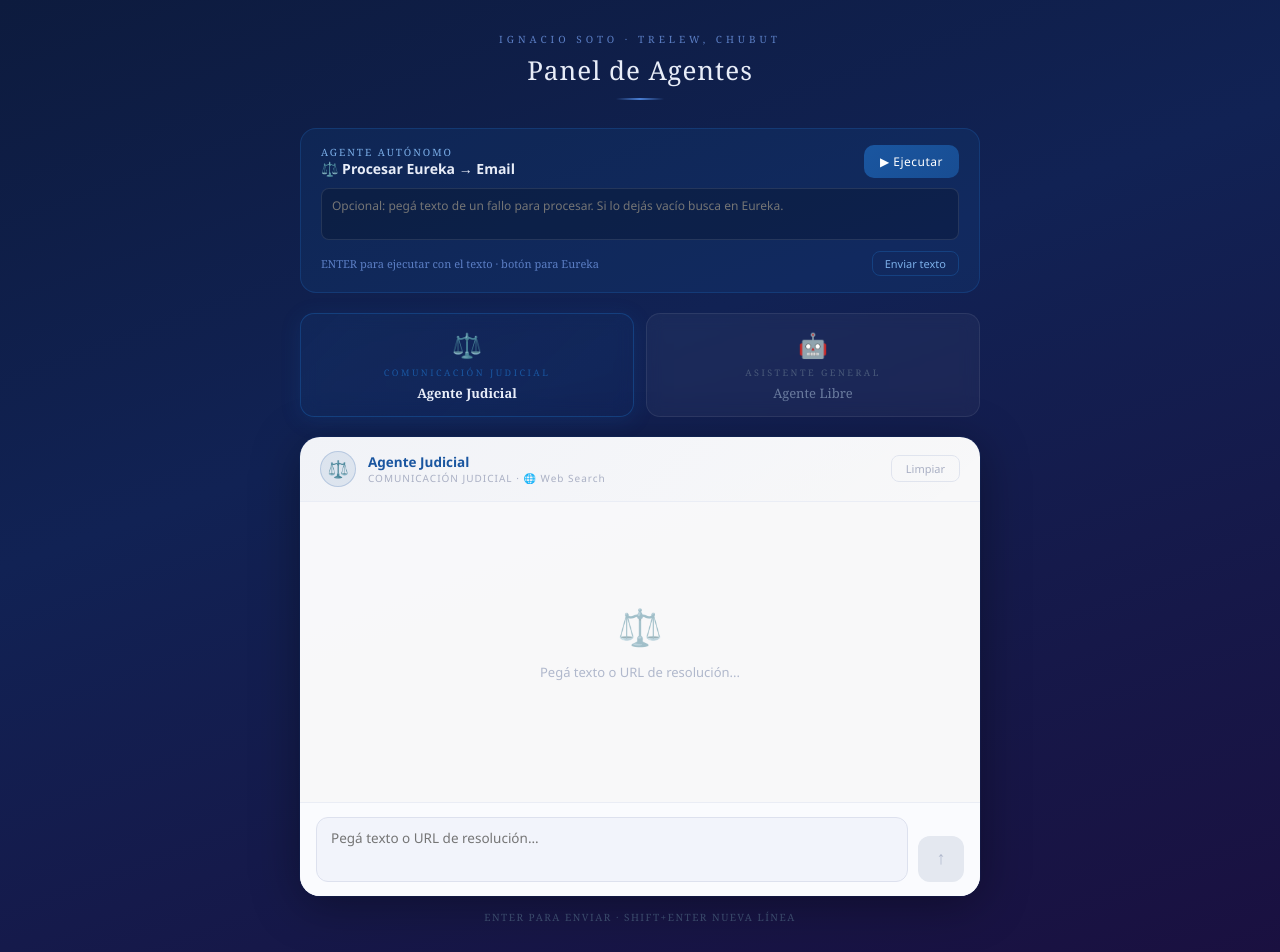
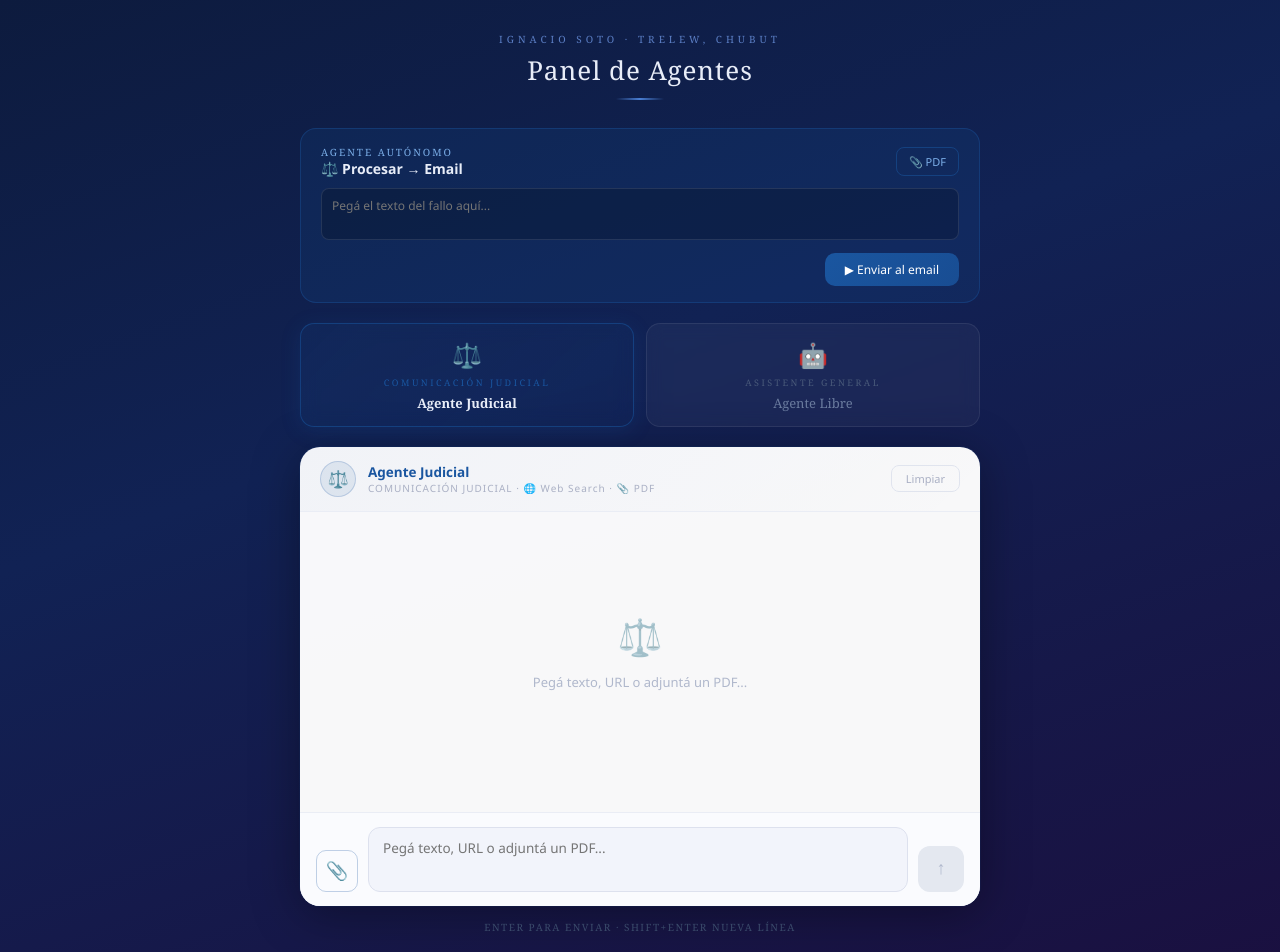
Before and after one commit to ignacervo-cell/panel2, a Next.js app: page / in a window 1280 px wide. Shown: the top 952 px of the page. Built offline with nearby package versions, Linux system fonts and the light colour scheme.

Commit message:
pdf y email completo

```diff
--- a/pages/api/agente.js
+++ b/pages/api/agente.js
@@ -2,14 +2,7 @@ import { Resend } from "resend";
 
 const resend = new Resend(process.env.RESEND_API_KEY);
 
-async function fetchEurekaFallos() {
-  const url = "https://apps1cloud.juschubut.gov.ar/Eureka/Sentencias/Buscar/Fallos/";
-  const res = await fetch(url, { headers: { "User-Agent": "Mozilla/5.0" } });
-  const html = await res.text();
-  return html;
-}
-
-async function procesarConClaude(texto) {
+async function procesarConClaude(contenido) {
   const res = await fetch("https://api.anthropic.com/v1/messages", {
     method: "POST",
     headers: {
@@ -19,8 +12,8 @@ async function procesarConClaude(texto) {
     },
     body: JSON.stringify({
       model: "claude-haiku-4-5-20251001",
-      max_tokens: 2000,
-      system: `Eres un experto en comunicación judicial argentina. Analizá el texto y generá el Doble Producto:
+      max_tokens: 4096,
+      system: `Eres un experto en comunicación judicial argentina. Analizá el texto y generá el Doble Producto COMPLETO sin cortar:
 
 1. FICHA TÉCNICA (Uso Interno)
 - Datos Duros: Expediente, fecha exacta (con hora si figura), montos con centavos, dominios de vehículos.
@@ -32,7 +25,7 @@ async function procesarConClaude(texto) {
 - Anonimizar si hay menores, familia o delitos sexuales.
 - Incluir citas textuales clave. Mencionar ciudad al inicio.
 - Prohibido inventar. Sin consejos.`,
-      messages: [{ role: "user", content: texto }],
+      messages: [{ role: "user", content: contenido }],
     }),
   });
   const data = await res.json();
@@ -43,17 +36,37 @@ export default async function handler(req, res) {
   if (req.method !== "POST") return res.status(405).end();
 
   try {
-    // Si viene texto del usuario (fallo subido manualmente)
-    const { texto } = req.body;
+    const { texto, pdf } = req.body;
+    let contenido = "";
 
-    let contenido = texto;
+    if (pdf) {
+      // PDF en base64 — extraer texto via Claude
+      const resExtract = await fetch("https://api.anthropic.com/v1/messages", {
+        method: "POST",
+        headers: {
+          "Content-Type": "application/json",
+          "x-api-key": process.env.ANTHROPIC_API_KEY,
+          "anthropic-version": "2023-06-01",
+        },
+        body: JSON.stringify({
+          model: "claude-haiku-4-5-20251001",
+          max_tokens: 4096,
+          messages: [{
+            role: "user",
+            content: [
+              { type: "document", source: { type: "base64", media_type: "application/pdf", data: pdf } },
+              { type: "text", text: "Extraé todo el texto de este documento judicial." }
+            ]
+          }]
+        }),
+      });
+      const dataExtract = await resExtract.json();
+      contenido = dataExtract.content?.[0]?.text || "";
+    } else {
+      contenido = texto || "";
+    }
 
-    // Si no hay texto manual, buscar en Eureka
-    if (!contenido) {
-      const html = await fetchEurekaFallos();
-      // Extraer texto relevante del HTML
-      contenido = html.replace(/<[^>]*>/g, " ").replace(/\s+/g, " ").slice(0, 8000);
-    }
+    if (!contenido) return res.status(400).json({ error: "Sin contenido para procesar" });
 
     const resultado = await procesarConClaude(contenido);
 
@@ -61,7 +74,7 @@ export default async function handler(req, res) {
       from: "onboarding@resend.dev",
       to: "ignacervo@gmail.com",
       subject: "Agente Judicial — Nuevo procesamiento",
-      html: `<pre style="font-family: Arial; font-size: 14px; white-space: pre-wrap;">${resultado}</pre>`,
+      html: `<div style="font-family: Arial; font-size: 14px; line-height: 1.6; white-space: pre-wrap;">${resultado.replace(/\n/g, '<br>')}</div>`,
     });
 
     return res.status(200).json({ ok: true, resultado });
--- a/pages/index.js
+++ b/pages/index.js
@@ -4,7 +4,7 @@ const WEB_SEARCH_TOOL = [{ type: "web_search_20250305", name: "web_search" }];
 
 const SYSTEM_JUDICIAL = `Eres un experto en comunicación judicial argentina con acceso a búsqueda web.
 
-Cuando el usuario te comparta contenido o URL, generás el Doble Producto:
+Cuando el usuario te comparta contenido, texto o PDF, generás el Doble Producto COMPLETO:
 
 1. FICHA TÉCNICA (Uso Interno)
 - Datos Duros: Expediente, fecha exacta (con hora si figura), montos con centavos, dominios de vehículos.
@@ -17,10 +17,10 @@ Cuando el usuario te comparta contenido o URL, generás el Doble Producto:
 - Incluir citas textuales clave. Mencionar ciudad al inicio.
 - Prohibido inventar. Sin consejos.`;
 
-const SYSTEM_LIBRE = `Sos Claude, asistente de IA de Anthropic con acceso a búsqueda web. Podés leer URLs, buscar información actual y responder cualquier consulta. El usuario es Ignacio Soto, abogado de Trelew, Chubut, Argentina. Respondé en español. Sé directo y preciso.`;
+const SYSTEM_LIBRE = `Sos Claude, asistente de IA con acceso a búsqueda web. Podés leer URLs, buscar información actual y responder cualquier consulta. El usuario es Ignacio Soto, abogado de Trelew, Chubut, Argentina. Respondé en español. Sé directo y preciso.`;
 
 const AGENTS = [
-  { id: "judicial", label: "Agente Judicial", icon: "⚖️", accent: "#1a56a0", tag: "COMUNICACIÓN JUDICIAL", placeholder: "Pegá texto o URL de resolución...", system: SYSTEM_JUDICIAL },
+  { id: "judicial", label: "Agente Judicial", icon: "⚖️", accent: "#1a56a0", tag: "COMUNICACIÓN JUDICIAL", placeholder: "Pegá texto, URL o adjuntá un PDF...", system: SYSTEM_JUDICIAL },
   { id: "libre", label: "Agente Libre", icon: "🤖", accent: "#6c3fc5", tag: "ASISTENTE GENERAL", placeholder: "Escribí lo que necesitás o pegá una URL...", system: SYSTEM_LIBRE },
 ];
 
@@ -67,26 +67,59 @@ export default function App() {
   const [status, setStatus] = useState("");
   const [agentStatus, setAgentStatus] = useState("");
   const [agentRunning, setAgentRunning] = useState(false);
+  const [pdfName, setPdfName] = useState("");
+  const [pdfBase64, setPdfBase64] = useState("");
+  const fileInputRef = useRef(null);
+  const agenteFileRef = useRef(null);
   const bottomRef = useRef(null);
   const agent = AGENTS.find(a => a.id === activeId);
   const messages = histories[activeId];
 
   useEffect(() => { bottomRef.current?.scrollIntoView({ behavior:"smooth" }); }, [messages, loading]);
 
+  function handleFileChange(e) {
+    const file = e.target.files[0];
+    if (!file) return;
+    const reader = new FileReader();
+    reader.onload = () => {
+      const base64 = reader.result.split(",")[1];
+      setPdfBase64(base64);
+      setPdfName(file.name);
+    };
+    reader.readAsDataURL(file);
+  }
+
   async function send() {
     const text = input.trim();
-    if (!text || loading) return;
-    const userMsg = { role:"user", content:text };
+    if ((!text && !pdfBase64) || loading) return;
+
+    let userContent = text || `📄 ${pdfName}`;
+    const userMsg = { role:"user", content: userContent };
     const newHistory = [...messages, userMsg];
     setHistories(h => ({ ...h, [activeId]:newHistory }));
     setInput(""); setLoading(true); setStatus("");
+
     try {
-      let convo = [...newHistory];
+      let apiMessages;
+      if (pdfBase64) {
+        apiMessages = [{
+          role: "user",
+          content: [
+            { type: "document", source: { type: "base64", media_type: "application/pdf", data: pdfBase64 } },
+            { type: "text", text: text || "Analizá este documento judicial y generá el Doble Producto." }
+          ]
+        }];
+        setPdfBase64(""); setPdfName("");
+      } else {
+        apiMessages = newHistory.map(m => ({ role: m.role, content: getText(m.content) || m.content }));
+      }
+
+      let convo = apiMessages;
       while (true) {
         const res = await fetch("/api/chat", {
           method:"POST",
           headers:{"Content-Type":"application/json"},
-          body:JSON.stringify({ model:"claude-haiku-4-5-20251001", max_tokens:2000, system:agent.system, tools:WEB_SEARCH_TOOL, messages:convo })
+          body:JSON.stringify({ model:"claude-haiku-4-5-20251001", max_tokens:4096, system:agent.system, tools:WEB_SEARCH_TOOL, messages:convo })
         });
         const data = await res.json();
         if (!data.content) throw new Error(data.error || "Sin respuesta");
@@ -110,14 +143,15 @@ export default function App() {
     } finally { setLoading(false); setStatus(""); }
   }
 
-  async function runAgent(texto) {
+  async function runAgente(texto, pdfB64) {
     setAgentRunning(true);
     setAgentStatus("⚖️ Procesando...");
     try {
+      const body = pdfB64 ? { pdf: pdfB64 } : { texto };
       const res = await fetch("/api/agente", {
         method:"POST",
         headers:{"Content-Type":"application/json"},
-        body:JSON.stringify({ texto })
+        body:JSON.stringify(body)
       });
       const data = await res.json();
       if (data.ok) setAgentStatus("✅ Resultado enviado a ignacervo@gmail.com");
@@ -125,6 +159,17 @@ export default function App() {
     } catch(err) {
       setAgentStatus(`❌ Error: ${err.message}`);
     } finally { setAgentRunning(false); }
+  }
+
+  function handleAgenteFile(e) {
+    const file = e.target.files[0];
+    if (!file) return;
+    const reader = new FileReader();
+    reader.onload = () => {
+      const base64 = reader.result.split(",")[1];
+      runAgente(null, base64);
+    };
+    reader.readAsDataURL(file);
   }
 
   return (
@@ -136,31 +181,33 @@ export default function App() {
           <div style={{ width:48, height:1.5, background:"linear-gradient(90deg, transparent, #4a7fd4, transparent)", margin:"10px auto 0" }} />
         </div>
 
-        {/* Agente Judicial Autónomo */}
+        {/* Agente Autónomo */}
         <div style={{ background:"rgba(26,86,160,0.15)", border:"1.5px solid rgba(26,86,160,0.4)", borderRadius:16, padding:"16px 20px", marginBottom:20 }}>
           <div style={{ display:"flex", justifyContent:"space-between", alignItems:"center", marginBottom:10 }}>
             <div>
               <div style={{ color:"#7baee8", fontSize:10, letterSpacing:2, textTransform:"uppercase" }}>AGENTE AUTÓNOMO</div>
-              <div style={{ color:"#e8edf8", fontSize:14, fontWeight:600, fontFamily:"'Segoe UI', sans-serif" }}>⚖️ Procesar Eureka → Email</div>
+              <div style={{ color:"#e8edf8", fontSize:14, fontWeight:600, fontFamily:"'Segoe UI', sans-serif" }}>⚖️ Procesar → Email</div>
             </div>
-            <button onClick={() => runAgent(null)} disabled={agentRunning} style={{ background:agentRunning?"#334":"linear-gradient(135deg, #1a56a0, #1a56a0cc)", border:"none", borderRadius:10, color:agentRunning?"#667":"#fff", fontSize:12, padding:"8px 16px", cursor:agentRunning?"not-allowed":"pointer", fontFamily:"'Segoe UI', sans-serif", letterSpacing:0.5 }}>
-              {agentRunning ? "Procesando..." : "▶ Ejecutar"}
-            </button>
+            <div style={{ display:"flex", gap:8 }}>
+              <button onClick={() => agenteFileRef.current?.click()} disabled={agentRunning} style={{ background:"none", border:"1px solid #1a56a088", borderRadius:8, color:"#7baee8", fontSize:11, padding:"6px 12px", cursor:agentRunning?"not-allowed":"pointer", fontFamily:"'Segoe UI', sans-serif" }}>
+                📎 PDF
+              </button>
+              <input ref={agenteFileRef} type="file" accept=".pdf" style={{ display:"none" }} onChange={handleAgenteFile} />
+            </div>
           </div>
-          <textarea placeholder="Opcional: pegá texto de un fallo para procesar. Si lo dejás vacío busca en Eureka." rows={2} style={{ width:"100%", background:"rgba(0,0,0,0.2)", border:"1px solid rgba(255,255,255,0.1)", borderRadius:8, color:"#c8d8f0", fontSize:12, padding:"8px 10px", fontFamily:"'Segoe UI', sans-serif", resize:"none", outline:"none", boxSizing:"border-box" }}
-            onKeyDown={e => { if(e.key==="Enter"&&!e.shiftKey){e.preventDefault();runAgent(e.target.value);} }}
-            id="agente-texto"
+          <textarea id="agente-texto" placeholder="Pegá el texto del fallo aquí..." rows={2}
+            style={{ width:"100%", background:"rgba(0,0,0,0.2)", border:"1px solid rgba(255,255,255,0.1)", borderRadius:8, color:"#c8d8f0", fontSize:12, padding:"8px 10px", fontFamily:"'Segoe UI', sans-serif", resize:"none", outline:"none", boxSizing:"border-box" }}
           />
-          <div style={{ marginTop:6, display:"flex", justifyContent:"space-between", alignItems:"center" }}>
-            <div style={{ fontSize:11, color:"#5b7ec4" }}>ENTER para ejecutar con el texto · botón para Eureka</div>
-            <button onClick={() => { const t=document.getElementById("agente-texto"); runAgent(t.value); }} disabled={agentRunning} style={{ background:"none", border:"1px solid #1a56a088", borderRadius:8, color:"#7baee8", fontSize:11, padding:"4px 12px", cursor:agentRunning?"not-allowed":"pointer", fontFamily:"'Segoe UI', sans-serif" }}>
-              Enviar texto
+          <div style={{ marginTop:8, display:"flex", justifyContent:"flex-end" }}>
+            <button onClick={() => { const t=document.getElementById("agente-texto"); runAgente(t.value, null); }} disabled={agentRunning}
+              style={{ background:agentRunning?"#334":"linear-gradient(135deg, #1a56a0, #1a56a0cc)", border:"none", borderRadius:10, color:agentRunning?"#667":"#fff", fontSize:12, padding:"8px 20px", cursor:agentRunning?"not-allowed":"pointer", fontFamily:"'Segoe UI', sans-serif" }}>
+              {agentRunning ? "Procesando..." : "▶ Enviar al email"}
             </button>
           </div>
           {agentStatus && <div style={{ marginTop:8, fontSize:12, color: agentStatus.startsWith("✅") ? "#4caf8a" : agentStatus.startsWith("❌") ? "#e57373" : "#7baee8", fontFamily:"'Segoe UI', sans-serif" }}>{agentStatus}</div>}
         </div>
 
-        {/* Agent Tabs */}
+        {/* Tabs */}
         <div style={{ display:"flex", gap:12, marginBottom:20 }}>
           {AGENTS.map(a => (
             <button key={a.id} onClick={() => { setActiveId(a.id); setStatus(""); }} style={{ flex:1, padding:"14px 12px", borderRadius:14, border:activeId===a.id?`1.5px solid ${a.accent}88`:"1.5px solid rgba(255,255,255,0.08)", background:activeId===a.id?`linear-gradient(135deg, ${a.accent}22, ${a.accent}11)`:"rgba(255,255,255,0.04)", color:activeId===a.id?"#e8edf8":"#6a7b9e", cursor:"pointer", fontFamily:"inherit", display:"flex", flexDirection:"column", alignItems:"center", gap:5, transition:"all 0.25s", backdropFilter:"blur(8px)", boxShadow:activeId===a.id?`0 4px 20px ${a.accent}33`:"none" }}>
@@ -171,14 +218,14 @@ export default function App() {
           ))}
         </div>
 
-        {/* Chat Card */}
+        {/* Chat */}
         <div style={{ background:"rgba(255,255,255,0.97)", borderRadius:20, boxShadow:`0 8px 48px rgba(0,0,0,0.35), 0 0 0 1px ${agent.accent}22`, overflow:"hidden" }}>
           <div style={{ padding:"14px 20px", borderBottom:"1px solid #eaedf5", display:"flex", justifyContent:"space-between", alignItems:"center", background:`linear-gradient(135deg, ${agent.accent}08, transparent)` }}>
             <div style={{ display:"flex", alignItems:"center", gap:12 }}>
               <div style={{ width:36, height:36, borderRadius:"50%", background:`${agent.accent}18`, border:`1.5px solid ${agent.accent}33`, display:"flex", alignItems:"center", justifyContent:"center", fontSize:17 }}>{agent.icon}</div>
               <div>
                 <div style={{ fontWeight:700, fontSize:13.5, color:agent.accent, fontFamily:"'Segoe UI', sans-serif" }}>{agent.label}</div>
-                <div style={{ fontSize:10, color:"#aab0c4", letterSpacing:1, fontFamily:"'Segoe UI', sans-serif" }}>{agent.tag} · 🌐 Web Search</div>
+                <div style={{ fontSize:10, color:"#aab0c4", letterSpacing:1, fontFamily:"'Segoe UI', sans-serif" }}>{agent.tag} · 🌐 Web Search · 📎 PDF</div>
               </div>
             </div>
             <button onClick={() => setHistories(h => ({ ...h, [activeId]:[] }))} style={{ background:"none", border:"1px solid #e0e4ee", color:"#aab0c4", fontSize:11, padding:"5px 14px", borderRadius:8, cursor:"pointer", fontFamily:"'Segoe UI', sans-serif" }}>Limpiar</button>
@@ -199,12 +246,22 @@ export default function App() {
             <div ref={bottomRef} />
           </div>
 
-          <div style={{ padding:"14px 16px", borderTop:"1px solid #eaedf5", display:"flex", gap:10, alignItems:"flex-end", background:"#fafbfe" }}>
-            <textarea value={input} onChange={e => setInput(e.target.value)} onKeyDown={e => { if(e.key==="Enter"&&!e.shiftKey){e.preventDefault();send();} }} placeholder={agent.placeholder} rows={2} style={{ flex:1, background:"#f2f4fb", border:`1.5px solid ${input?agent.accent+"66":"#dde1ee"}`, borderRadius:12, color:"#1c1e2d", fontSize:13.5, padding:"10px 14px", fontFamily:"'Segoe UI', sans-serif", resize:"none", outline:"none", lineHeight:1.6 }} />
-            <button onClick={send} disabled={loading||!input.trim()} style={{ background:loading||!input.trim()?"#e4e8f0":`linear-gradient(135deg, ${agent.accent}, ${agent.accent}cc)`, border:"none", borderRadius:12, color:loading||!input.trim()?"#b0b8cc":"#fff", fontSize:18, width:46, height:46, cursor:loading||!input.trim()?"not-allowed":"pointer", display:"flex", alignItems:"center", justifyContent:"center", flexShrink:0, boxShadow:!loading&&input.trim()?`0 4px 14px ${agent.accent}44`:"none" }}>↑</button>
+          <div style={{ padding:"14px 16px", borderTop:"1px solid #eaedf5", background:"#fafbfe" }}>
+            {pdfName && (
+              <div style={{ display:"flex", alignItems:"center", gap:8, marginBottom:8, padding:"6px 12px", background:`${agent.accent}11`, borderRadius:8, border:`1px solid ${agent.accent}33` }}>
+                <span style={{ fontSize:14 }}>📄</span>
+                <span style={{ fontSize:12, color:agent.accent, fontFamily:"'Segoe UI', sans-serif", flex:1 }}>{pdfName}</span>
+                <button onClick={() => { setPdfBase64(""); setPdfName(""); }} style={{ background:"none", border:"none", color:"#aaa", cursor:"pointer", fontSize:14 }}>✕</button>
+              </div>
+            )}
+            <div style={{ display:"flex", gap:10, alignItems:"flex-end" }}>
+              <button onClick={() => fileInputRef.current?.click()} style={{ background:"none", border:`1.5px solid ${agent.accent}44`, borderRadius:10, color:agent.accent, fontSize:18, width:42, height:42, cursor:"pointer", display:"flex", alignItems:"center", justifyContent:"center", flexShrink:0 }}>📎</button>
+              <input ref={fileInputRef} type="file" accept=".pdf" style={{ display:"none" }} onChange={handleFileChange} />
+              <textarea value={input} onChange={e => setInput(e.target.value)} onKeyDown={e => { if(e.key==="Enter"&&!e.shiftKey){e.preventDefault();send();} }} placeholder={agent.placeholder} rows={2} style={{ flex:1, background:"#f2f4fb", border:`1.5px solid ${input||pdfBase64?agent.accent+"66":"#dde1ee"}`, borderRadius:12, color:"#1c1e2d", fontSize:13.5, padding:"10px 14px", fontFamily:"'Segoe UI', sans-serif", resize:"none", outline:"none", lineHeight:1.6 }} />
+              <button onClick={send} disabled={loading||(!input.trim()&&!pdfBase64)} style={{ background:loading||(!input.trim()&&!pdfBase64)?"#e4e8f0":`linear-gradient(135deg, ${agent.accent}, ${agent.accent}cc)`, border:"none", borderRadius:12, color:loading||(!input.trim()&&!pdfBase64)?"#b0b8cc":"#fff", fontSize:18, width:46, height:46, cursor:loading||(!input.trim()&&!pdfBase64)?"not-allowed":"pointer", display:"flex", alignItems:"center", justifyContent:"center", flexShrink:0 }}>↑</button>
+            </div>
           </div>
         </div>
-
         <div style={{ marginTop:14, textAlign:"center", fontSize:10, color:"#3a4a6a", letterSpacing:1.5, textTransform:"uppercase" }}>ENTER para enviar · SHIFT+ENTER nueva línea</div>
       </div>
     </div>
```
